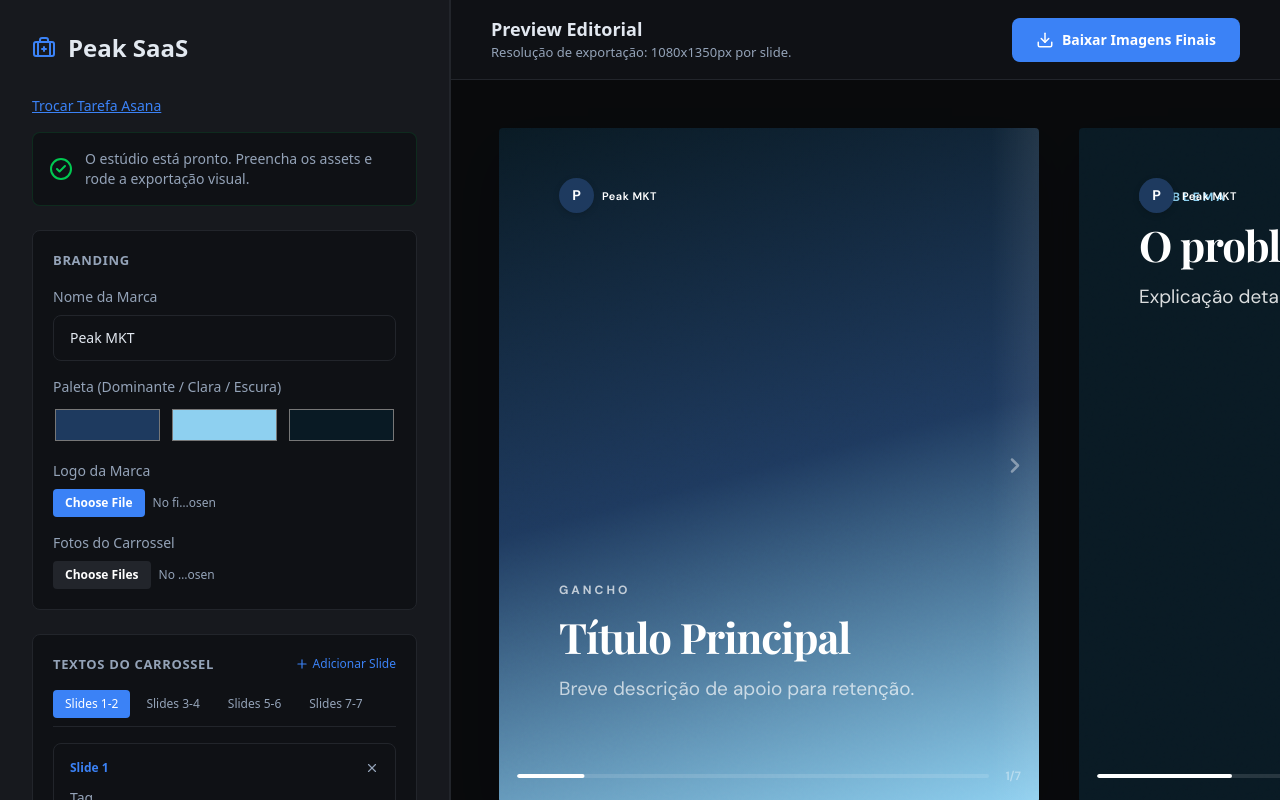
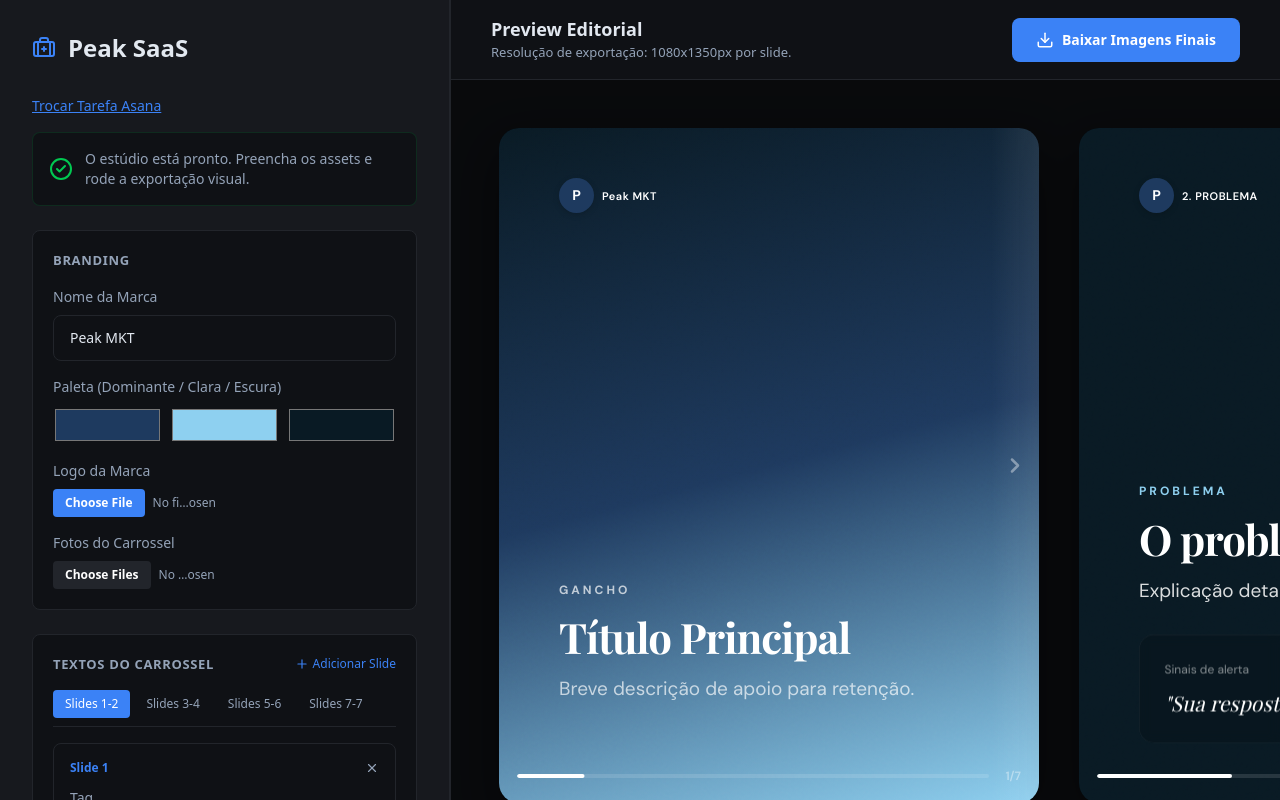
Before and after one commit to peakdigitalmkt-cloud/peak-carousel-saas, a Next.js app: page / in a window 1280 px wide. Both pictures are taken after a click on the button "Entrar no Estúdio Vazio". Built offline with nearby package versions, Linux system fonts and the light colour scheme; a web font is replaced by a local one.

Commit message:
feat: full Dr Roberto carousel aesthetic - quote box, feature list, glass card, pills, CTA

```diff
--- a/src/app/globals.css
+++ b/src/app/globals.css
@@ -126,6 +126,18 @@ body {
   position: relative;
   z-index: 5;
 }
+
+.slide-content-text {
+  font-family: 'DM Sans', sans-serif;
+  font-size: 38px;
+  line-height: 1.5;
+  font-weight: 400;
+  opacity: 0.85;
+  position: relative;
+  z-index: 5;
+}
+.slide-light .slide-content-text { opacity: 0.8; color: var(--brand-dark); }
+.slide-gradient .slide-content-text { color: rgba(255,255,255,0.8); }
 
 .slide-text {
   font-family: 'DM Sans', sans-serif;
--- a/src/app/page.tsx
+++ b/src/app/page.tsx
@@ -509,32 +509,43 @@ export default function Home() {
               {data.slides.map((slide, idx) => {
                 const isFirst = idx === 0;
                 const isLast = idx === data.slides.length - 1;
-                const isGradient = isFirst || isLast;
                 const progressPct = ((idx + 1) / data.slides.length) * 100;
 
-                // Alternância: hero (gradient), problema (dark), solução (gradient), recursos (light), detalhes (dark), como (light), cta (gradient)
+                // Padrão Dr Roberto: gradient, dark, gradient, light, dark, light, gradient
                 const getSlideClass = () => {
-                  if (isFirst || isLast) return 'slide-gradient';
-                  if (idx % 2 === 0) return 'slide-light';
-                  return 'slide-dark';
+                  const slidePattern = ['slide-gradient', 'slide-dark', 'slide-gradient', 'slide-light', 'slide-dark', 'slide-light', 'slide-gradient'];
+                  const patternIdx = idx % slidePattern.length;
+                  return slidePattern[patternIdx];
                 };
 
+                const getAlign = () => {
+                  if (isFirst) return 'slide-bottom';
+                  if (isLast) return 'slide-center';
+                  return '';
+                };
+
+                const slideClass = getSlideClass();
+
                 return (
-                  <div key={idx} className="slide-wrapper relative w-[540px] h-[675px] shrink-0 overflow-hidden shadow-2xl rounded-sm">
+                  <div key={idx} className="relative shrink-0 w-[540px] h-[675px] rounded-[20px] shadow-[0_20px_50px_rgba(0,0,0,0.5)] bg-black overflow-hidden">
                     <div
-                      className={`slide ${getSlideClass()} ${isFirst ? 'slide-bottom' : ''}`}
+                      className={`slide ${slideClass} ${getAlign()}`}
                       style={{ transform: 'scale(0.5)', transformOrigin: 'top left' }}
                     >
-                      {isFirst && data.heroPhoto && (
+                      {/* Photo Mask (Hero e último slide) */}
+                      {data.heroPhoto && (isFirst || isLast) && (
                         <>
                           <div className="photo-mask" style={{ backgroundImage: `url(${data.heroPhoto})` }} />
                           <div className="photo-overlay-dark" />
                         </>
                       )}
 
+                      {/* Watermark */}
                       {data.logo && <div className="watermark" style={{ backgroundImage: `url(${data.logo})` }} />}
 
-                      <div className="slide-logo">
+                      {/* Logo (primeiro slide ou CTA) */}
+                      {(isFirst || isLast) && (
+                        <div className="slide-logo" style={isLast ? { position: 'relative', top: 0, left: 0, justifyContent: 'center', marginBottom: 60 } : {}}>
                           <div
                             className="logo-circle"
                             style={{
@@ -546,10 +557,81 @@ export default function Home() {
                           </div>
                           <div className="logo-text">{data.brandName}</div>
                         </div>
+                      )}
 
+                      {/* Logo para slides do meio */}
+                      {!isFirst && !isLast && (
+                        <div className="slide-logo">
+                          <div
+                            className="logo-circle"
+                            style={{
+                              backgroundImage: data.logo ? `url(${data.logo})` : 'none',
+                              backgroundColor: data.logo ? 'transparent' : data.colorPrimary
+                            }}
+                          >
+                            {!data.logo && <span className="logo-initial">{data.brandName.charAt(0)}</span>}
+                          </div>
+                          <div className="logo-text">{idx + 1}. {slide.tag}</div>
+                        </div>
+                      )}
+
+                      {/* Conteúdo principal */}
+                      <div style={isFirst ? {} : { marginTop: 'auto', marginBottom: 20 }}>
                         <span className="slide-tag">{slide.tag}</span>
                         <h2 className="slide-title whitespace-pre-wrap">{slide.title}</h2>
-                      <p className="slide-text max-w-[800px]">{slide.desc}</p>
+                        <p className="slide-content-text max-w-[800px]">{slide.desc}</p>
+                      </div>
+
+                      {/* Quote Box (apenas slide 2) */}
+                      {idx === 1 && (
+                        <div className="quote-box">
+                          <p className="quote-tag">Sinais de alerta</p>
+                          <p className="quote-text">"Sua resposta pode estar aqui..."</p>
+                        </div>
+                      )}
+
+                      {/* Glass Card com Pills (slide 5) */}
+                      {idx === 4 && (
+                        <div className="glass-card" style={{ padding: 40 }}>
+                          <span className="pill">Opção 1</span>
+                          <span className="pill">Opção 2</span>
+                          <span className="pill">Opção 3</span>
+                        </div>
+                      )}
+
+                      {/* Feature List (slides 4 e 6) */}
+                      {(idx === 3 || idx === 5) && (
+                        <div className="feature-list" style={{ marginTop: 60 }}>
+                          <div className="feature-item">
+                            <div className="feature-icon">{idx === 5 ? '👁️' : '01'}</div>
+                            <div>
+                              <div className="feature-title">Primeiro Item</div>
+                              <div className="feature-desc">Descrição do primeiro item.</div>
+                            </div>
+                          </div>
+                          <div className="feature-item">
+                            <div className="feature-icon">{idx === 5 ? '⏱️' : '02'}</div>
+                            <div>
+                              <div className="feature-title">Segundo Item</div>
+                              <div className="feature-desc">Descrição do segundo item.</div>
+                            </div>
+                          </div>
+                          <div className="feature-item">
+                            <div className="feature-icon">{idx === 5 ? '🏠' : '03'}</div>
+                            <div>
+                              <div className="feature-title">Terceiro Item</div>
+                              <div className="feature-desc">Descrição do terceiro item.</div>
+                            </div>
+                          </div>
+                        </div>
+                      )}
+
+                      {/* CTA Button (último slide) */}
+                      {isLast && (
+                        <div className="cta-button">
+                          Agendar via WhatsApp →
+                        </div>
+                      )}
 
                       {/* Barra de Progresso */}
                       <div className="progress-bar">
```
Lines whose indentation alone changed are shown as unchanged.
